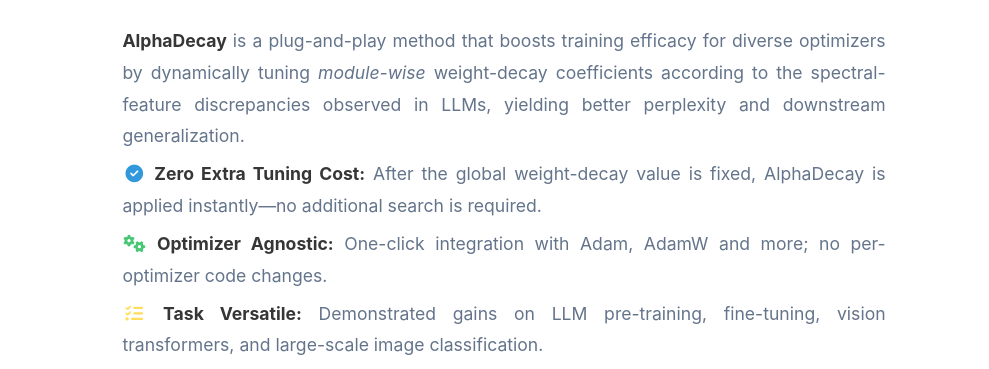
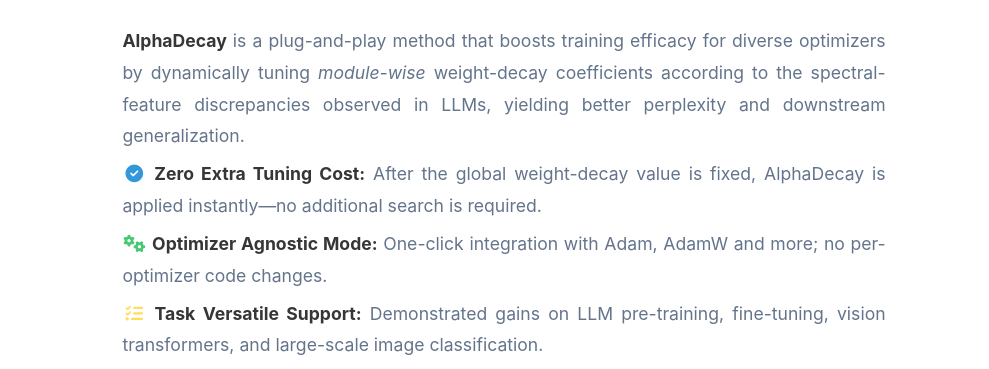
Before and after one commit to hed-ucas/alphadecay_nips25.github.io, a plain HTML site: page index.html in a window 1280 px wide. Shown: the part 583-952 px from the top of the page, without its empty margins (136-1125 px from the left). Drawn offline with nearby package versions, Linux system fonts and the light colour scheme; some icons are missing; a web font is replaced by a local one.

Commit message:
Update index.html

```diff
--- a/index.html
+++ b/index.html
@@ -167,11 +167,11 @@
             </p>
             <p style="margin-bottom:0.4rem;">
               <span class="icon has-text-success"><i class="fas fa-cogs"></i></span>
-              <strong>Optimizer Agnostic:</strong> One-click integration with Adam, AdamW and more; no per-optimizer code changes.
+              <strong>Optimizer Agnostic Mode:</strong> One-click integration with Adam, AdamW and more; no per-optimizer code changes.
             </p>
             <p style="margin-bottom:0;">
               <span class="icon has-text-warning"><i class="fas fa-tasks"></i></span>
-              <strong>Task Versatile:</strong> Demonstrated gains on LLM pre-training, fine-tuning, vision transformers, and large-scale image classification.
+              <strong>Task Versatile Support:</strong> Demonstrated gains on LLM pre-training, fine-tuning, vision transformers, and large-scale image classification.
             </p>
           </div>
       </div>
```
